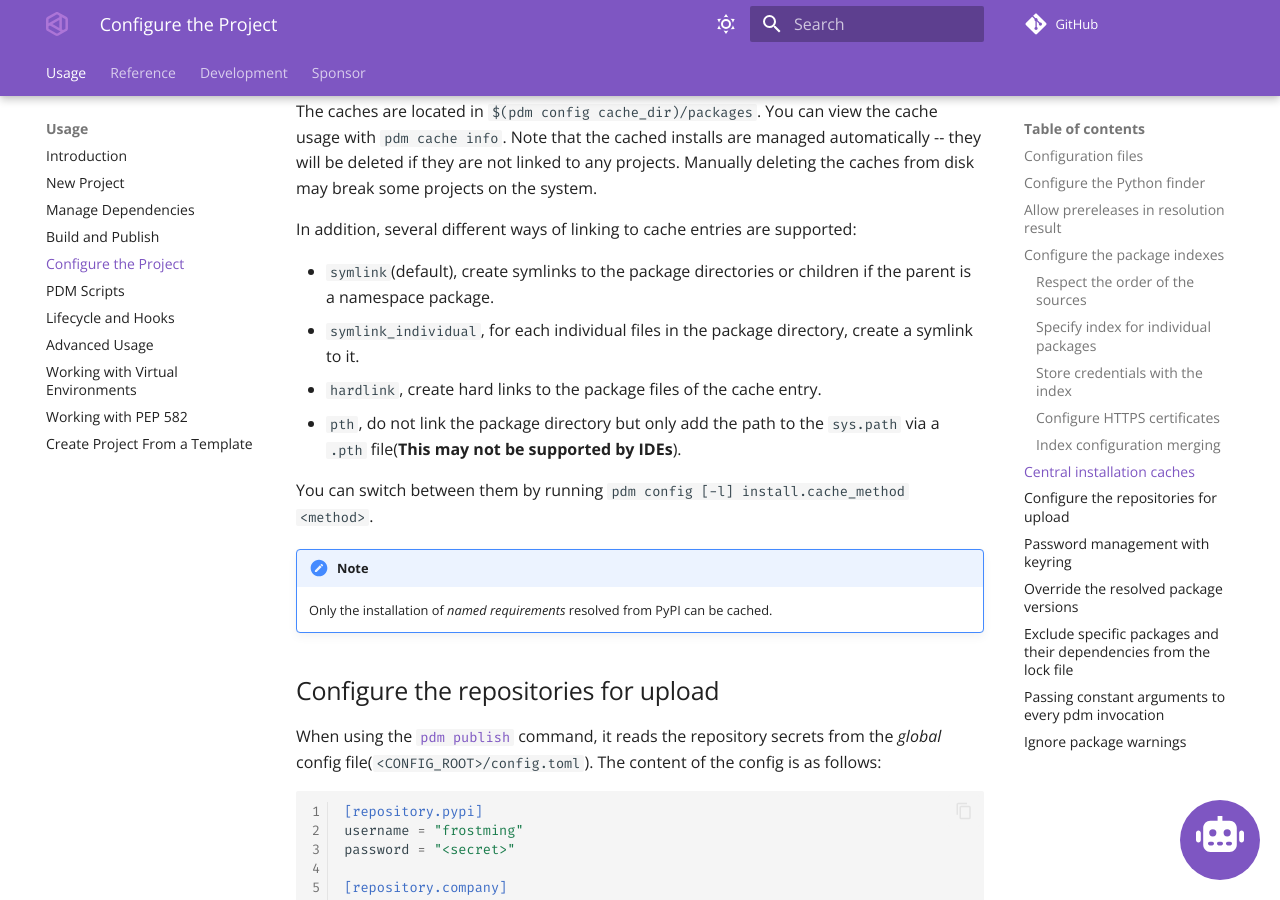
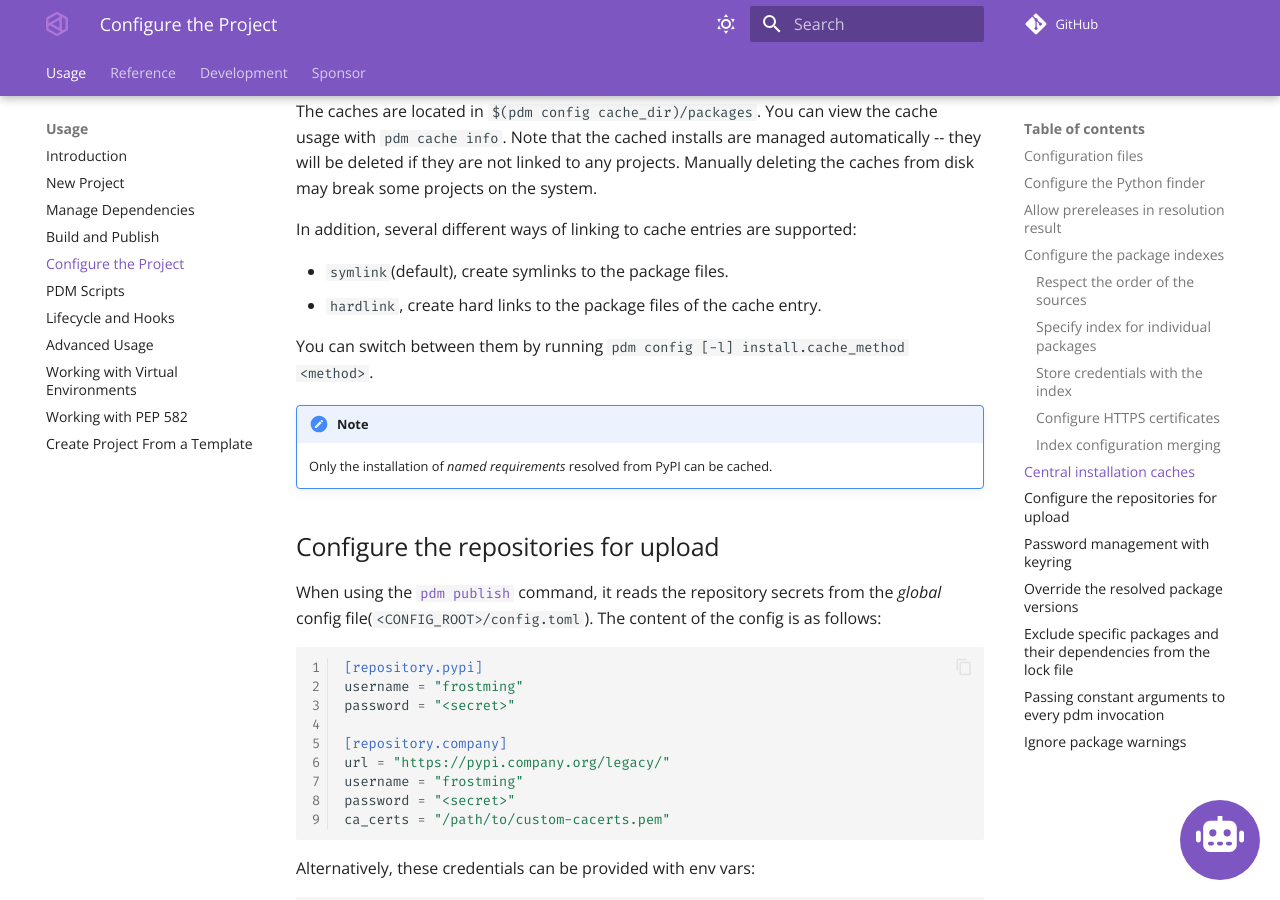
Before and after one commit to azurelotus0926/pdm, an MkDocs documentation site: the page built from docs/docs/usage/config.md, in a window 1280 px wide and 900 px high, scrolled down 5586 px. Built offline with MkDocs 1.6.1 and Material for MkDocs 9.7.7, drawn with Linux system fonts in a browser that asks for light colours; comment, search, counter and statistics services are not loaded; the version menu is left out.

Commit message:
doc: fix
Signed-off-by: Frost Ming <me@frostming.com>

```diff
--- a/docs/docs/usage/config.md
+++ b/docs/docs/usage/config.md
@@ -231,10 +231,8 @@ The caches are located in `$(pdm config cache_dir)/packages`. You can view the c
 
 In addition, several different ways of linking to cache entries are supported:
 
-- `symlink`(default), create symlinks to the package directories or children if the parent is a namespace package.
-- `symlink_individual`, for each individual files in the package directory, create a symlink to it.
+- `symlink`(default), create symlinks to the package files.
 - `hardlink`, create hard links to the package files of the cache entry.
-- `pth`, do not link the package directory but only add the path to the `sys.path` via a `.pth` file(**This may not be supported by IDEs**).
 
 You can switch between them by running `pdm config [-l] install.cache_method <method>`.
 
```
Also changed, not shown: 1 other file.
